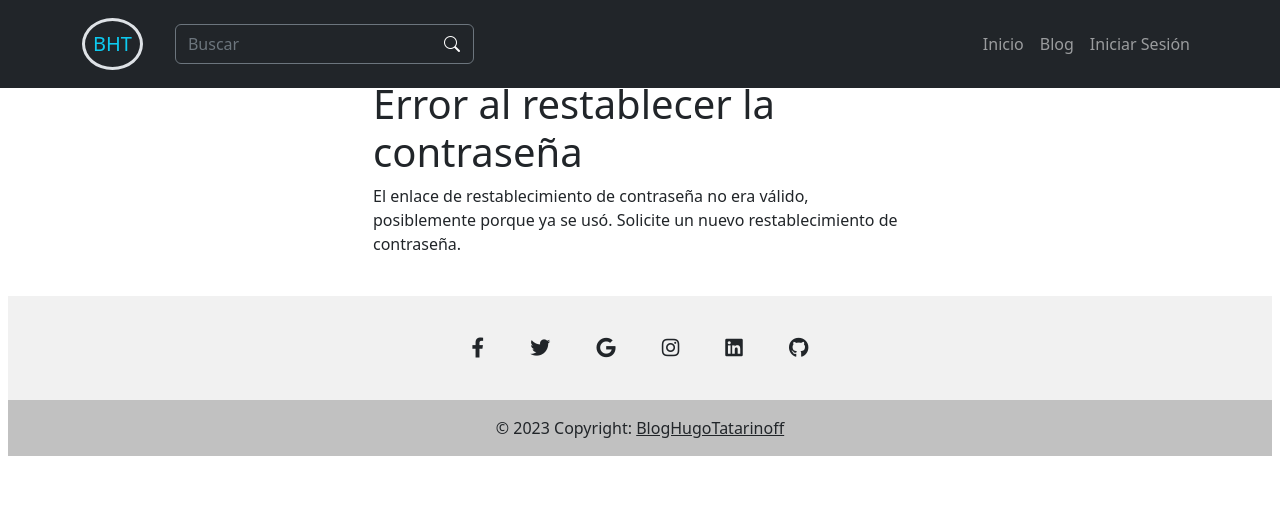
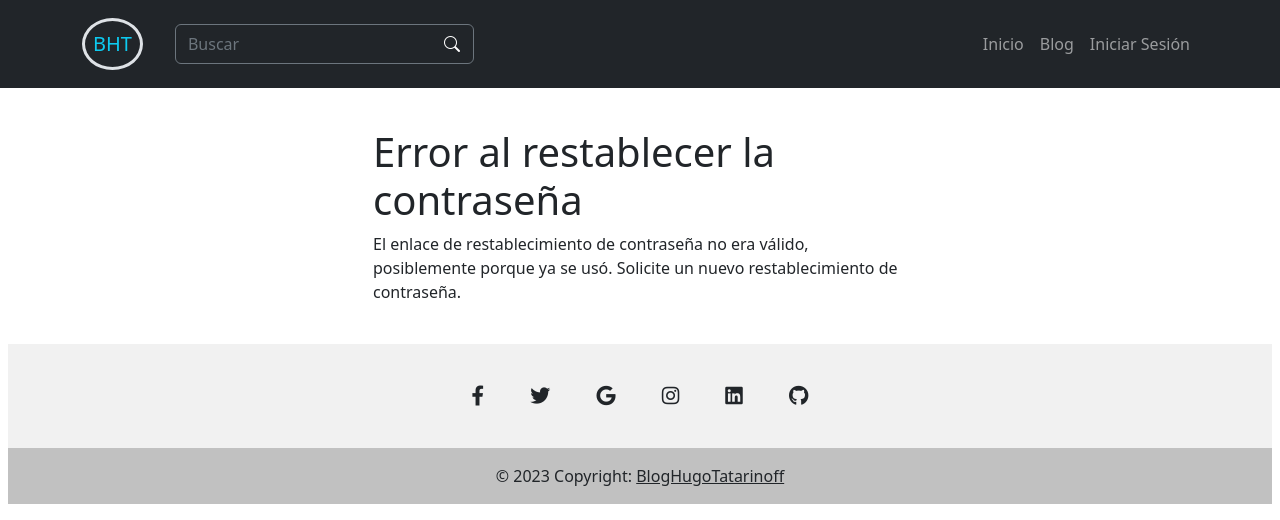
Before and after one commit to hugotata78/Blog, a Django app: a page that uses templates/registration/password_reset_confirm.html in a window 1280 px wide. Shown: the top 520 px of the page. Run offline with Django 4.2, Linux system fonts and the light colour scheme; some libraries are stand-ins or nearby versions.

Commit message:
mejoras en el diseño

```diff
--- a/templates/registration/password_reset_complete.html
+++ b/templates/registration/password_reset_complete.html
@@ -2,7 +2,7 @@
 
 
 {% block 'content' %}
-    <div class="container-xxl bd-gutter mt-3 my-md-4 bd-layout">
+    <div class="container-xxl bd-gutter pt-5 my-md-4 bd-layout">
 
         <main class="container">
 
--- a/templates/registration/password_reset_confirm.html
+++ b/templates/registration/password_reset_confirm.html
@@ -3,7 +3,7 @@
 
 
 {% block 'content' %}
-    <div class="container-xxl bd-gutter mt-3 my-md-4 bd-layout">
+    <div class="container-xxl bd-gutter pt-5 my-md-4 bd-layout">
 
         <main class="container">
 
--- a/templates/registration/password_reset_done.html
+++ b/templates/registration/password_reset_done.html
@@ -2,7 +2,7 @@
 
 
 {% block 'content' %}
-    <div class="container-xxl bd-gutter mt-3 my-md-4 bd-layout">
+    <div class="container-xxl bd-gutter pt-5 my-md-4 bd-layout">
 
         <main class="container">
 
--- a/templates/registration/password_reset_form.html
+++ b/templates/registration/password_reset_form.html
@@ -3,7 +3,7 @@
 
 
 {% block 'content' %}
-    <div class="container-xxl bd-gutter mt-3 my-md-4 bd-layout">
+    <div class="container-xxl bd-gutter pt-5 my-md-4 bd-layout">
 
         <main class="container">
 
```
Also changed, not shown: db.sqlite3.
